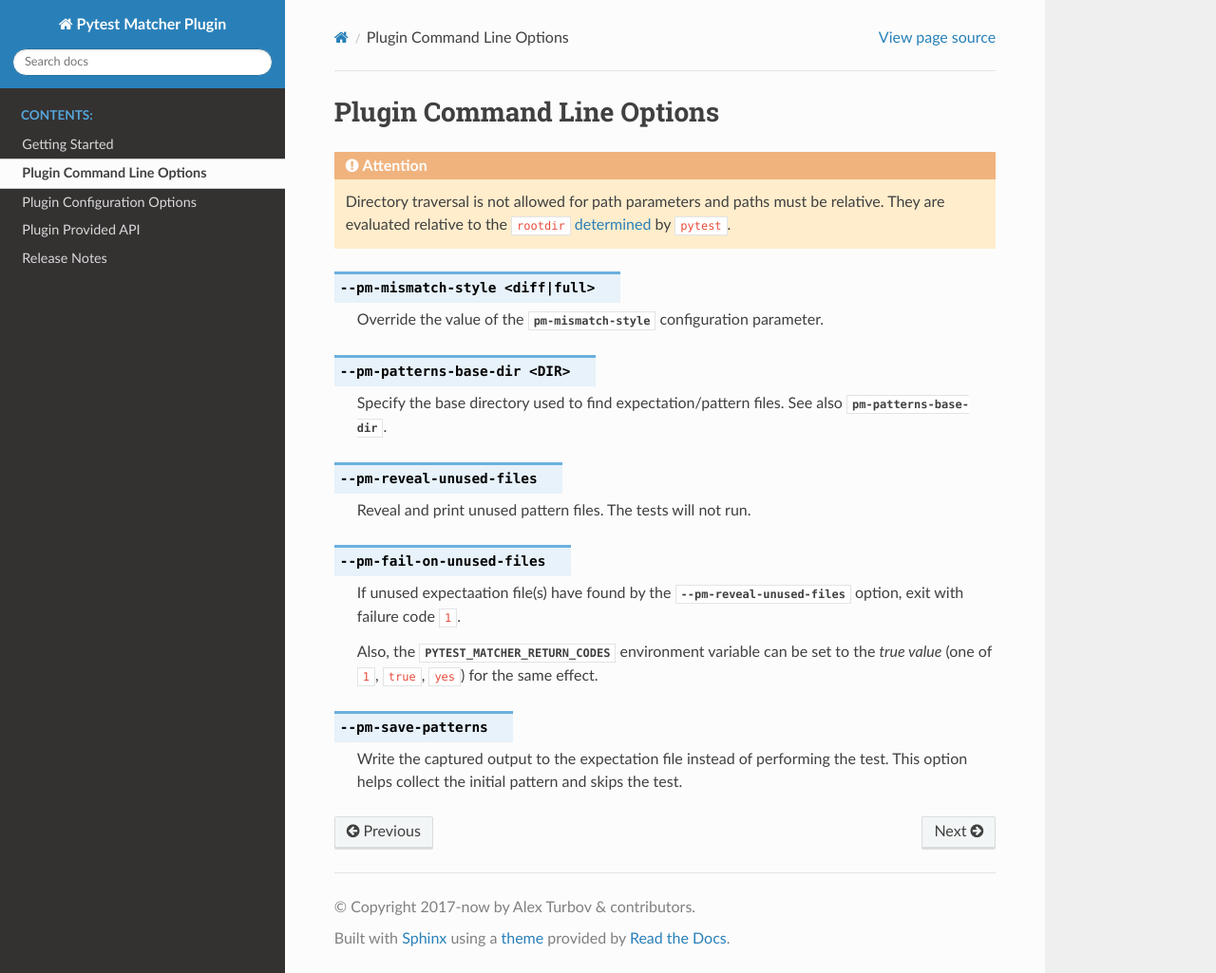
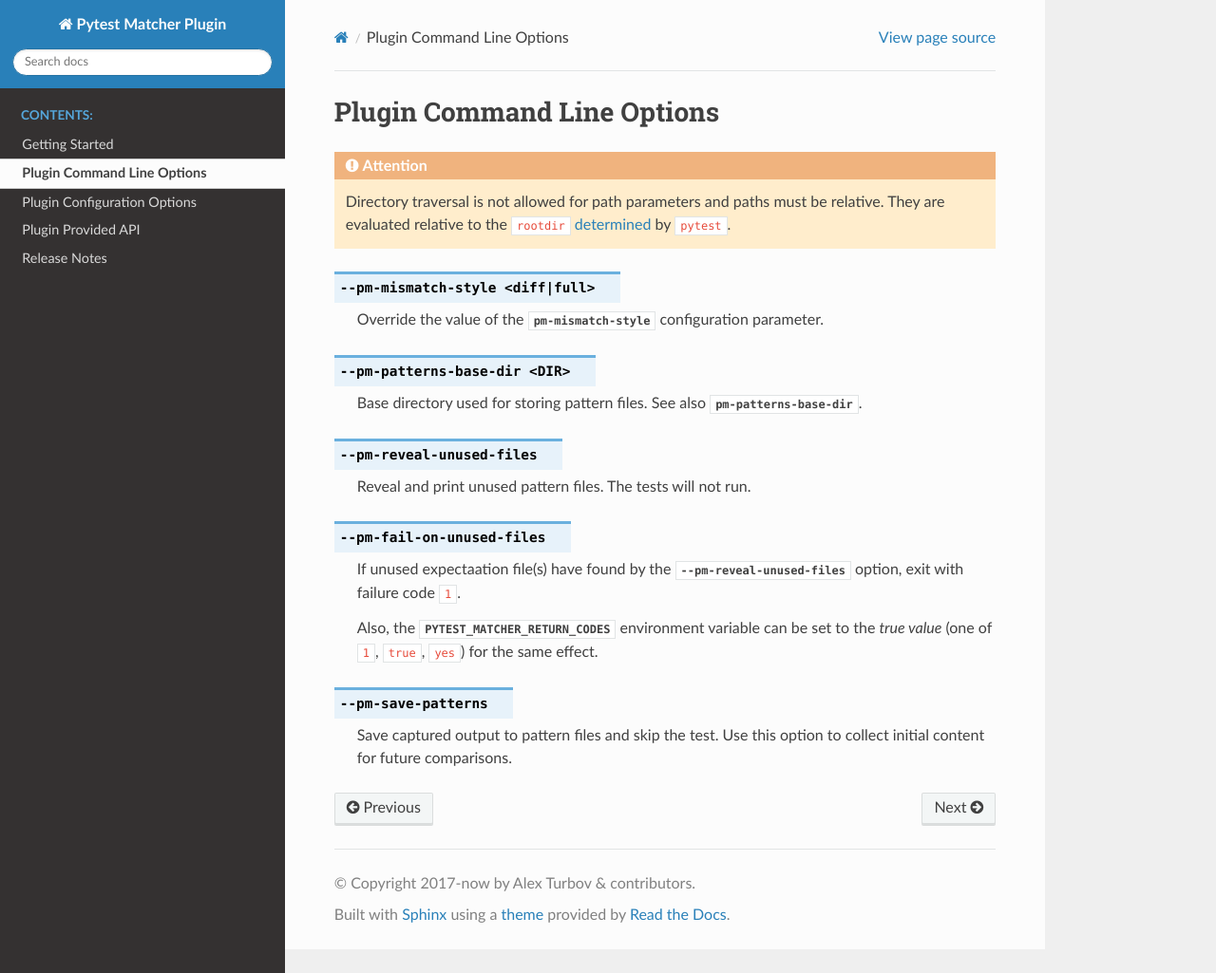
Before and after one commit to zaufi/pytest-matcher, a Sphinx documentation site: the page built from doc/cli.rst, in a window 1280 px wide and 1025 px high. Shown: the whole window at 95% size. Built offline with Sphinx 7.4.7 and the Read the Docs theme 3.1.0, drawn with Linux system fonts in a browser that asks for light colours; the version number could not be read and is left out.

Commit message:
misc: improve user-facing messages

```diff
--- a/doc/cli.rst
+++ b/doc/cli.rst
@@ -14,7 +14,7 @@ Plugin Command Line Options
 
 .. option:: --pm-patterns-base-dir <DIR>
 
-    Specify the base directory used to find expectation/pattern files.
+    Base directory used for storing pattern files.
     See also :option:`pm-patterns-base-dir`.
 
 .. option:: --pm-reveal-unused-files
@@ -31,5 +31,5 @@ Plugin Command Line Options
 
 .. option:: --pm-save-patterns
 
-    Write the captured output to the expectation file instead of performing the test.
-    This option helps collect the initial pattern and skips the test.
+    Save captured output to pattern files and skip the test.
+    Use this option to collect initial content for future comparisons.
--- a/doc/configuration.rst
+++ b/doc/configuration.rst
@@ -42,7 +42,7 @@ The following options can be set in the `Pytest configuration file`_.
 
     :Default: :file:`test/data/expected`
 
-    The base directory used for expectation/pattern files.
+    Base directory used for storing pattern files.
     The directory must be relative to the project's root.
 
 
--- a/doc/getting-started.rst
+++ b/doc/getting-started.rst
@@ -35,7 +35,7 @@
     collected 1 item
 
     test/test_foo.py::test_foo SKIPPED (Base directory for pattern-matcher
-    do not exists: `…/pytest-matcher/master/test/data/expected`)               [100%]
+    does not exist: `…/pytest-matcher/master/test/data/expected`)               [100%]
 
     ============================== 1 skipped in 0.01s ==============================
 
@@ -51,7 +51,7 @@
     ============================= test session starts ==============================
     collecting ... collected 1 item
 
-    test/test_foo.py::test_foo SKIPPED (Pattern file has been saved
+    test/test_foo.py::test_foo SKIPPED (Pattern file saved to
     `…/pytest-matcher/master/test/data/expected/test_foo/test_foo.out`)       [100%]
 
     ============================== 1 skipped in 0.02s ==============================
@@ -114,7 +114,7 @@
 
     >       assert expected_out.match(stdout) ==True
     E       AssertionError: assert
-    E         The test output doesn't match to the expected regex
+    E         The test output doesn't match the expected regex.
     E         (from `…/pytest-matcher/master/test/data/expected/test_foo/test_regex.out`):
     E         ---[BEGIN actual output]---
     E         Current date: 2024-03-02 21:59:03.792447
```
Also changed, not shown: 2 other files.
